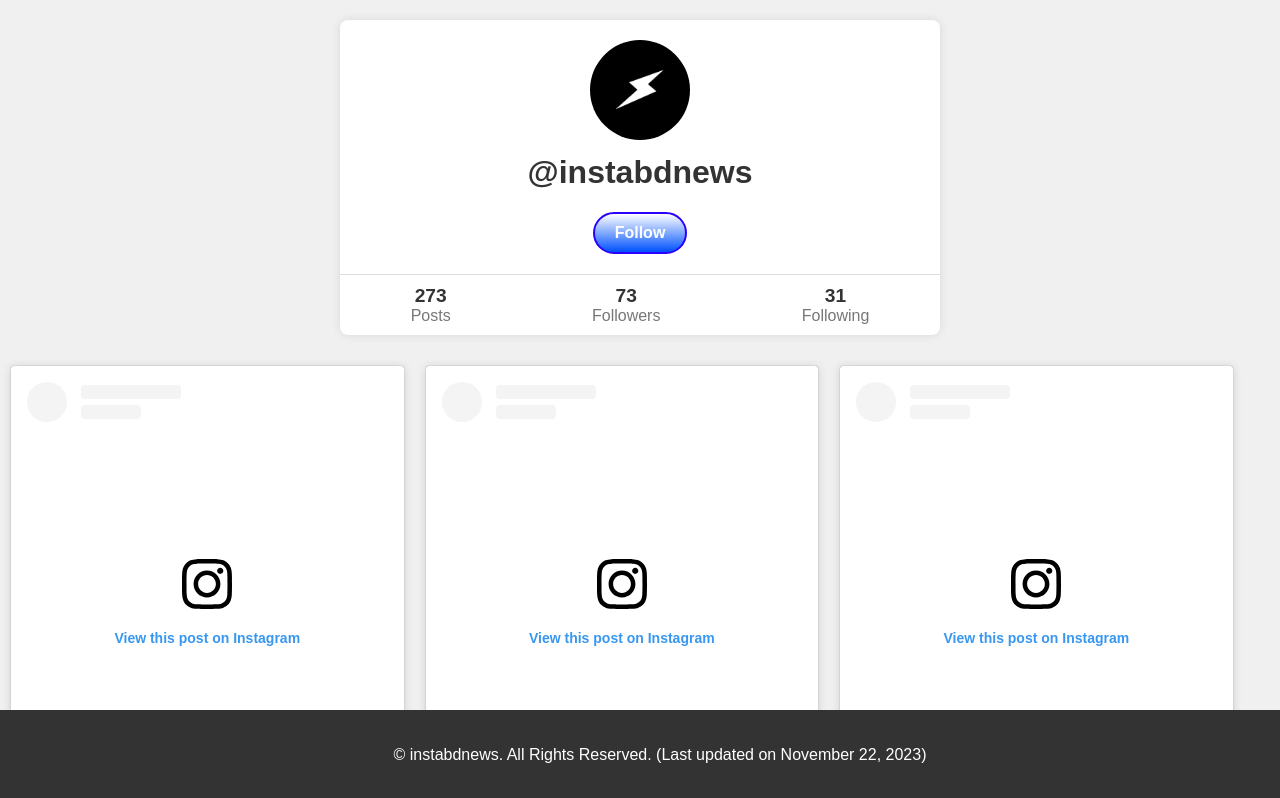
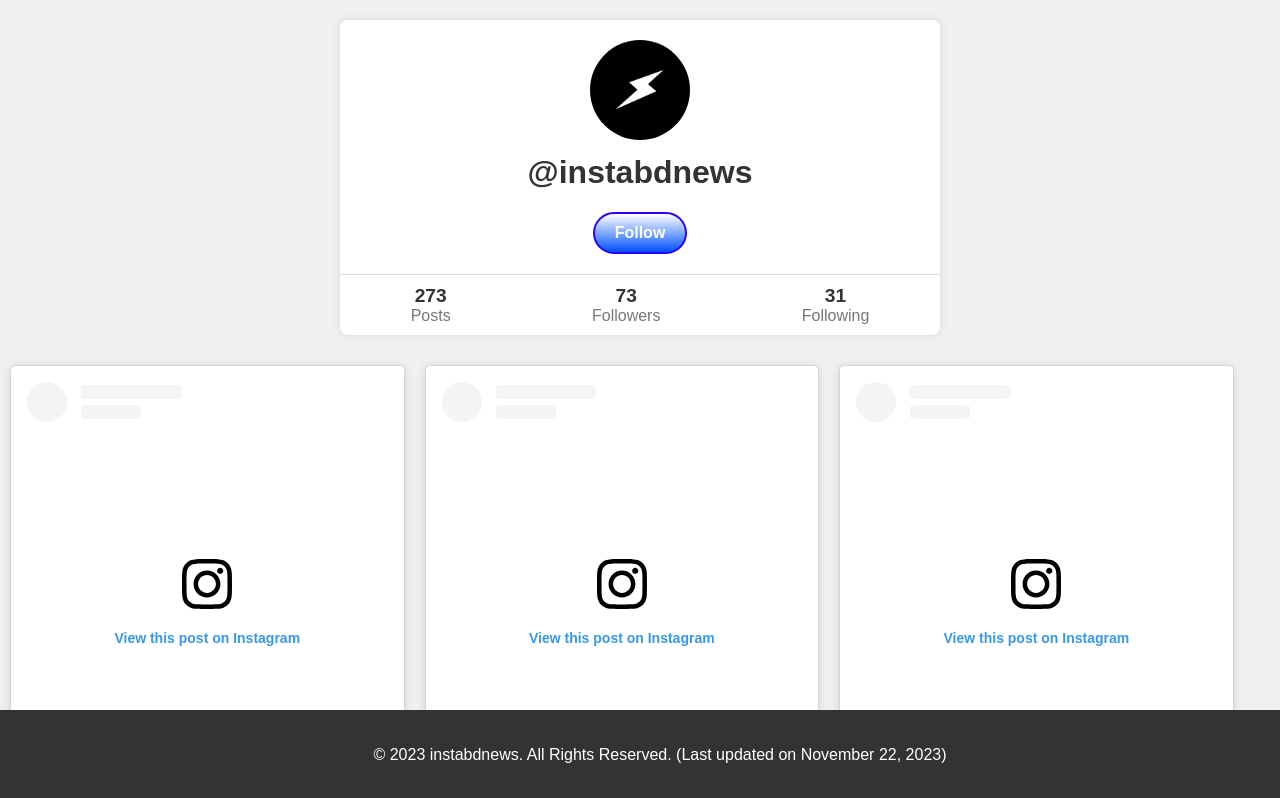
Before and after one commit to FSI001/instabdnews, a plain HTML site: page index.html in a window 1280 px wide. Shown: the top 798 px of the page. Drawn offline with Linux system fonts and the light colour scheme; a script that the page names is missing.

Commit message:
Update index.html

```diff
--- a/index.html
+++ b/index.html
@@ -48,7 +48,7 @@
 
     <footer>
         <div class="footer">
-            <p>&copy; instabdnews. All Rights Reserved. (Last updated on November 22, 2023)</p>
+            <p>&copy; 2023 instabdnews. All Rights Reserved. (Last updated on November 22, 2023)</p>
         </div>
     </footer>
 </body>
```
